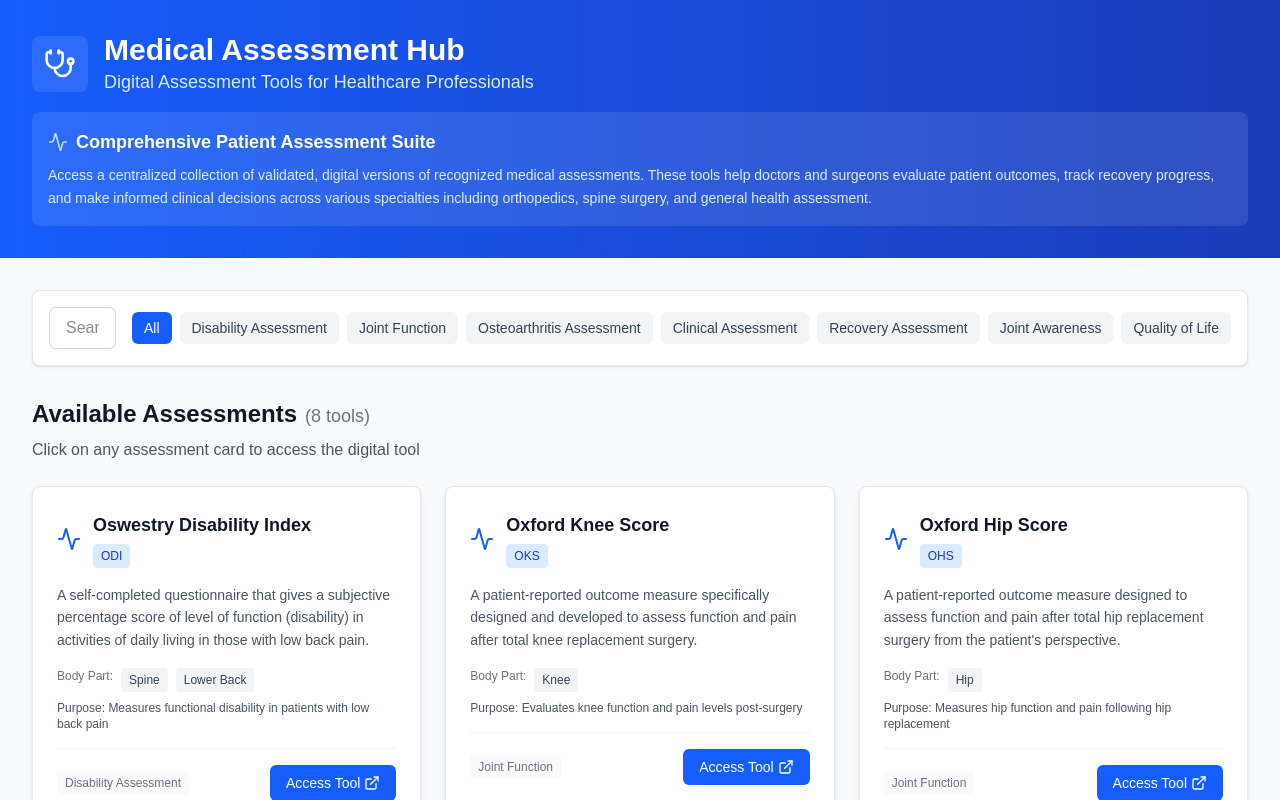
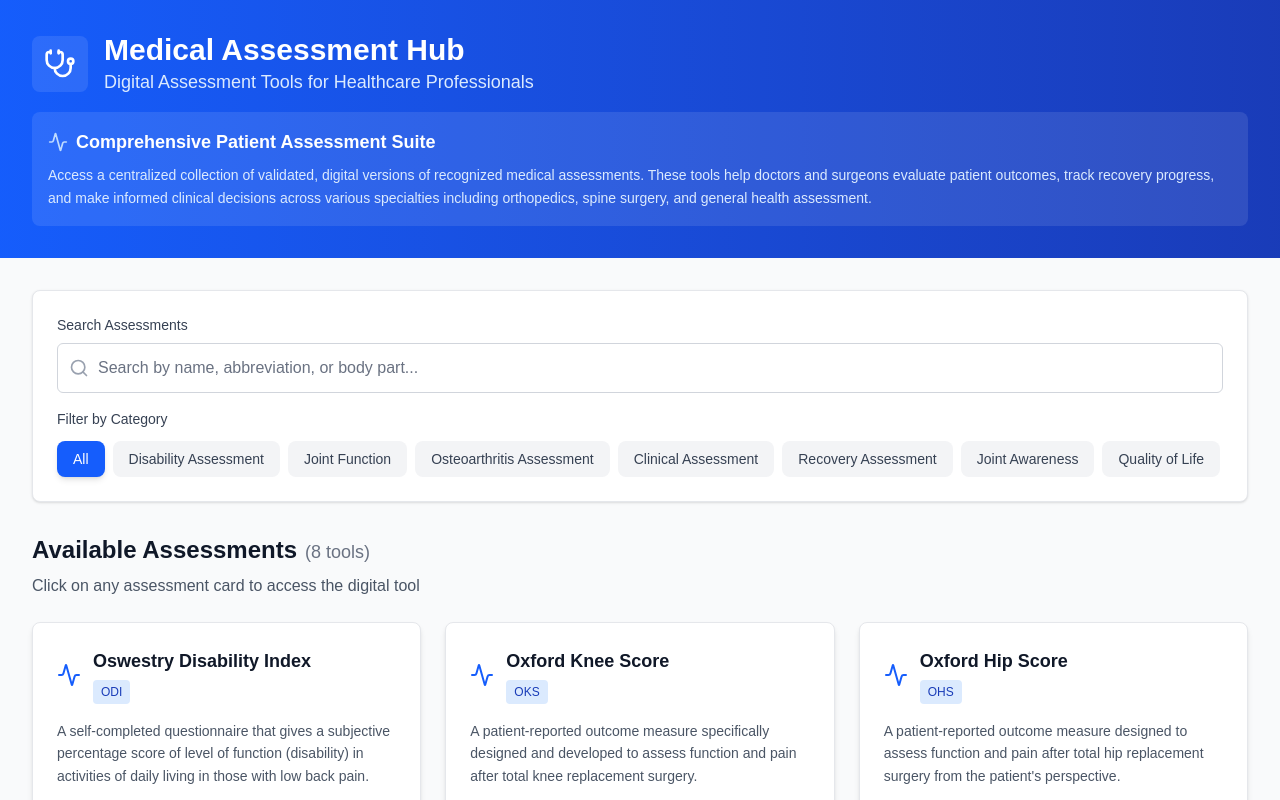
Before and after one commit to radion-x/surgical-prom-hub, a Next.js app: page / in a window 1280 px wide. Shown: the top 800 px of the page. Built offline with nearby package versions, Linux system fonts and the light colour scheme.

Commit message:
improved search field

```diff
--- a/src/components/FilterBar.tsx
+++ b/src/components/FilterBar.tsx
@@ -1,3 +1,5 @@
+import { Search } from 'lucide-react';
+
 interface FilterBarProps {
   categories: string[];
   selectedCategory: string;
@@ -14,33 +16,42 @@ export default function FilterBar({
   onSearchChange,
 }: FilterBarProps) {
   return (
-    <div className="bg-white rounded-lg shadow-sm border border-gray-200 p-4 mb-8">
-      <div className="flex flex-col lg:flex-row lg:items-center lg:justify-between gap-4">
-        {/* Search */}
-        <div className="flex-1">
-          <label htmlFor="search" className="sr-only">
-            Search assessments
+    <div className="bg-white rounded-lg shadow-sm border border-gray-200 p-6 mb-8">
+      <div className="space-y-4">
+        {/* Search Section */}
+        <div>
+          <label htmlFor="search" className="block text-sm font-medium text-gray-700 mb-2">
+            Search Assessments
           </label>
+          <div className="relative">
+            <div className="absolute inset-y-0 left-0 pl-3 flex items-center pointer-events-none">
+              <Search className="h-5 w-5 text-gray-400" />
+            </div>
             <input
               type="text"
               id="search"
-            placeholder="Search assessments..."
+              placeholder="Search by name, abbreviation, or body part..."
               value={searchTerm}
               onChange={(e) => onSearchChange(e.target.value)}
-            className="w-full px-4 py-2 border border-gray-300 rounded-md focus:ring-2 focus:ring-blue-500 focus:border-blue-500 transition-colors"
+              className="w-full pl-10 pr-4 py-3 border border-gray-300 rounded-md focus:ring-2 focus:ring-blue-500 focus:border-blue-500 transition-colors placeholder-gray-500 text-gray-900"
             />
           </div>
+        </div>
 
-        {/* Category Filter */}
+        {/* Category Filter Section */}
+        <div>
+          <label className="block text-sm font-medium text-gray-700 mb-3">
+            Filter by Category
+          </label>
           <div className="flex flex-wrap gap-2">
             {categories.map((category) => (
               <button
                 key={category}
                 onClick={() => onCategoryChange(category)}
-              className={`px-3 py-1.5 text-sm font-medium rounded-md transition-colors duration-200 ${
+                className={`px-4 py-2 text-sm font-medium rounded-lg transition-all duration-200 ${
                   selectedCategory === category
-                  ? 'bg-blue-600 text-white'
-                  : 'bg-gray-100 text-gray-700 hover:bg-gray-200'
+                    ? 'bg-blue-600 text-white shadow-md hover:bg-blue-700'
+                    : 'bg-gray-100 text-gray-700 hover:bg-gray-200 hover:shadow-sm'
                 }`}
               >
                 {category}
@@ -49,5 +60,6 @@ export default function FilterBar({
           </div>
         </div>
       </div>
+    </div>
   );
 }
```
Lines whose indentation alone changed are shown as unchanged.
